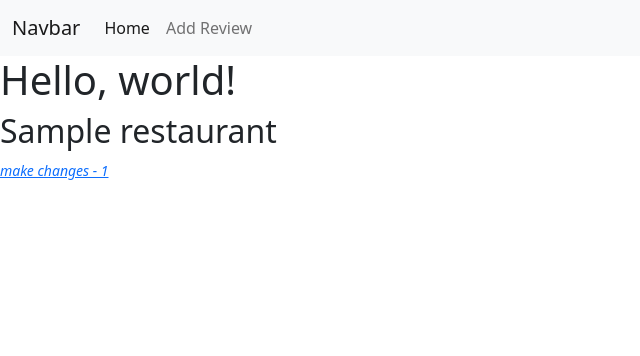
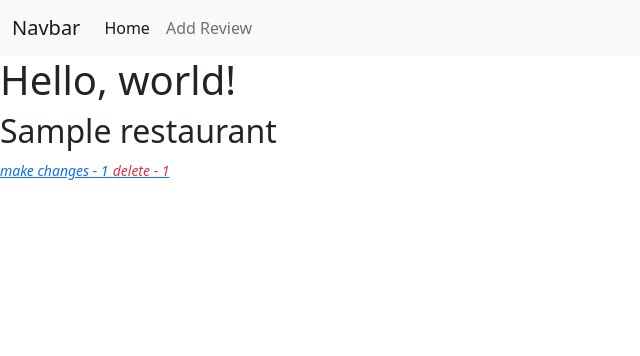
Before and after one commit to Code-Institute-Submissions/darylkangjh-EatRank, a Flask app: page / in a window 1280 px wide. Shown: the top 356 px of the page, without its empty margins (0-640 px from the left). Run offline with Flask 2, Linux system fonts and the light colour scheme; a database or web service that is not in the repository returns one stand-in record (values such as "Sample title").

Commit message:
added delete route, remove from database - success

```diff
--- a/app.py
+++ b/app.py
@@ -56,6 +56,14 @@ def update_review(task_id):
     })
     return render_template('update_review.html', review=review_edit)
 
+# DELETE REVIEW ROUTE
+@app.route('/delete_review/<task_id>')
+def delete_review(task_id):
+    db_review.delete_one({
+        '_id':ObjectId(task_id)
+    })
+    return redirect(url_for('index'))
+
 if __name__ == '__main__':
    app.run(host=os.environ.get('IP'), #host: where is it hosted at.. rep the address
            port=int(os.environ.get('PORT')), #port:  which port, environment variable
--- a/templates/index.html
+++ b/templates/index.html
@@ -39,6 +39,7 @@
     {% for item in data %}
         <h2>{{item.restaurant}}</h2>
         <a href="{{ url_for ('update_review', task_id=item._id) }}"><small><i>make changes - {{item._id}}</i></small> </a>
+        <a href="{{ url_for ('delete_review', task_id=item._id) }}"><small class="text-danger"><i>delete - {{item._id}}</i></small> </a>
     {% endfor %}
 
     <!-- Option 1: Bootstrap Bundle with Popper -->
```
